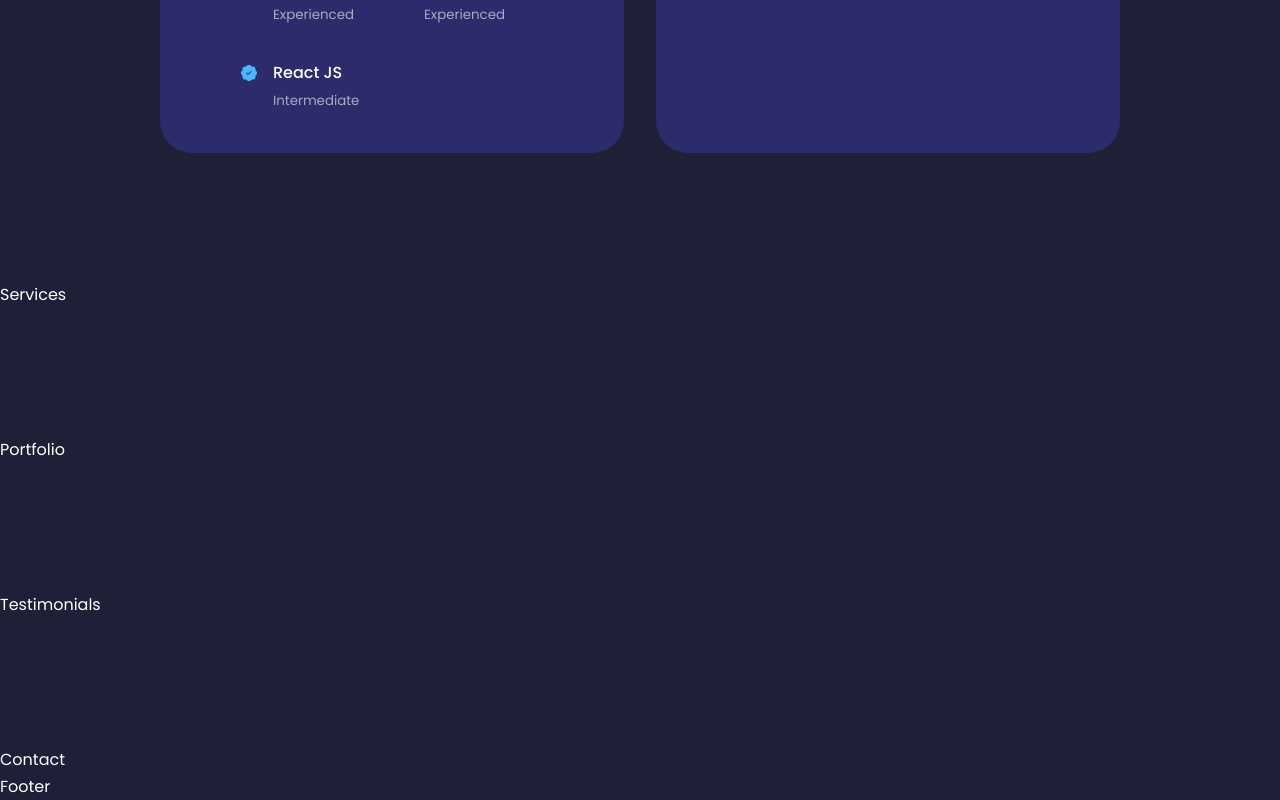
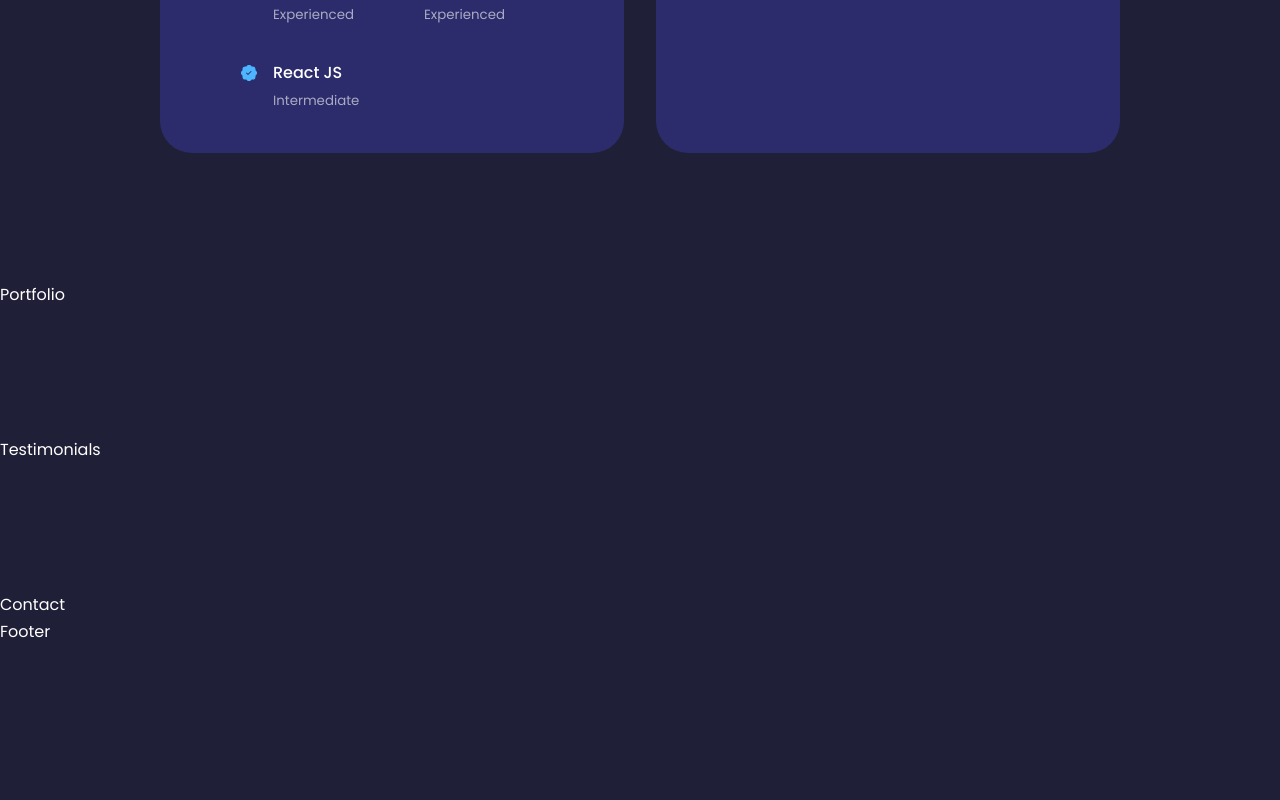
Before and after one commit to Big-Pabby/React-Portfolio-Website, a React (Create React App) app: page / in a window 1280 px wide. Shown: the part 2065-2865 px from the top of the page. After the commit the page ends 2710 px from the top, so only its background shows below. Built offline with nearby package versions, Linux system fonts and the light colour scheme.

Commit message:
Deleted the service component

```diff
--- a/src/App.jsx
+++ b/src/App.jsx
@@ -3,7 +3,6 @@ import Header from './components/header/Header'
 import Nav from './components/nav/Nav'
 import About from './components/about/About'
 import Experience from './components/experience/Experience'
-import Services from './components/services/Services'
 import Portfolio from './components/portfolio/Portfolio'
 import Testimonials from './components/testimonials/Testimonials'
 import Contact from './components/contact/Contact'
@@ -16,7 +15,6 @@ export const App = () => {
       <Nav />
       <About />
       <Experience />
-      <Services />
       <Portfolio />
       <Testimonials />
       <Contact />
--- a/src/components/services/Services.jsx
+++ /dev/null
@@ -1,10 +0,0 @@
-import React from 'react'
-import './service.css'
-
-const Services = () => {
-  return (
-    <section id='services'>Services</section>
-  )
-}
-
-export default Services
```
Also changed, not shown: src/components/services/service.css (deleted).
